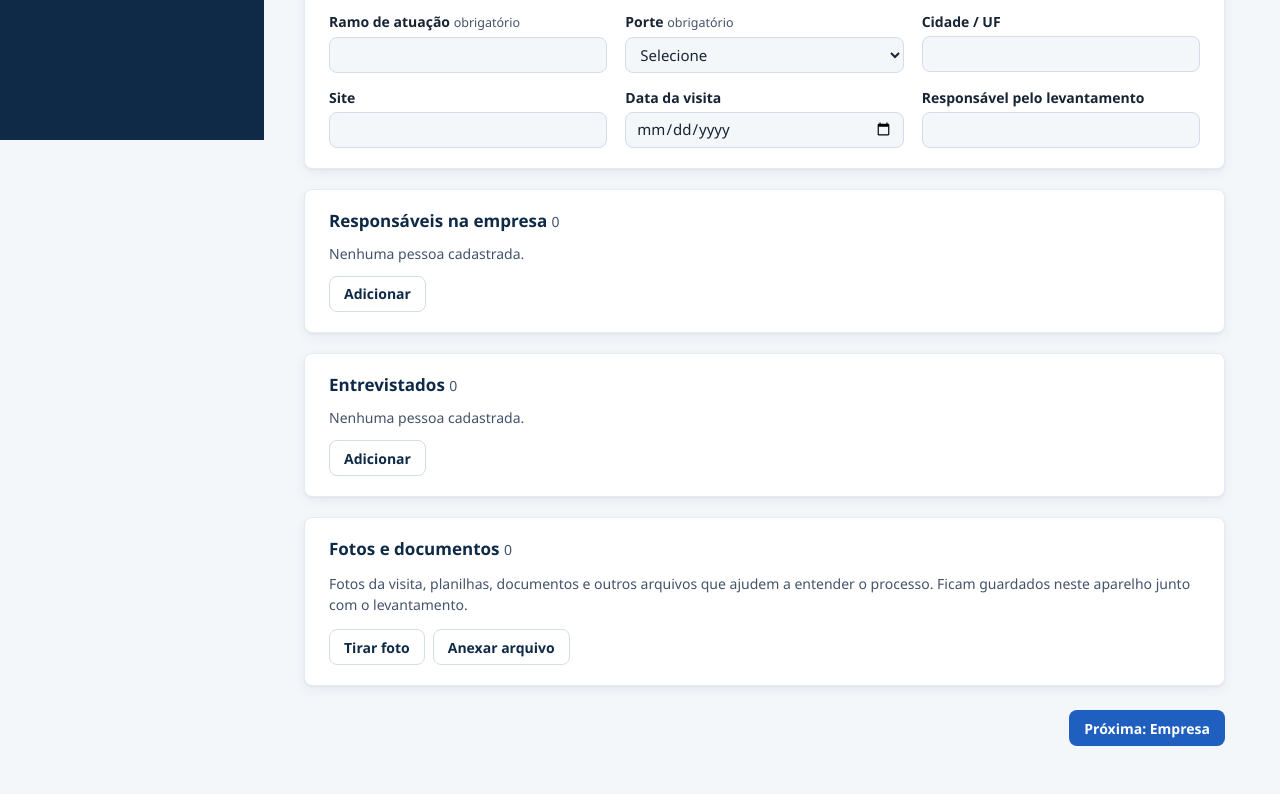
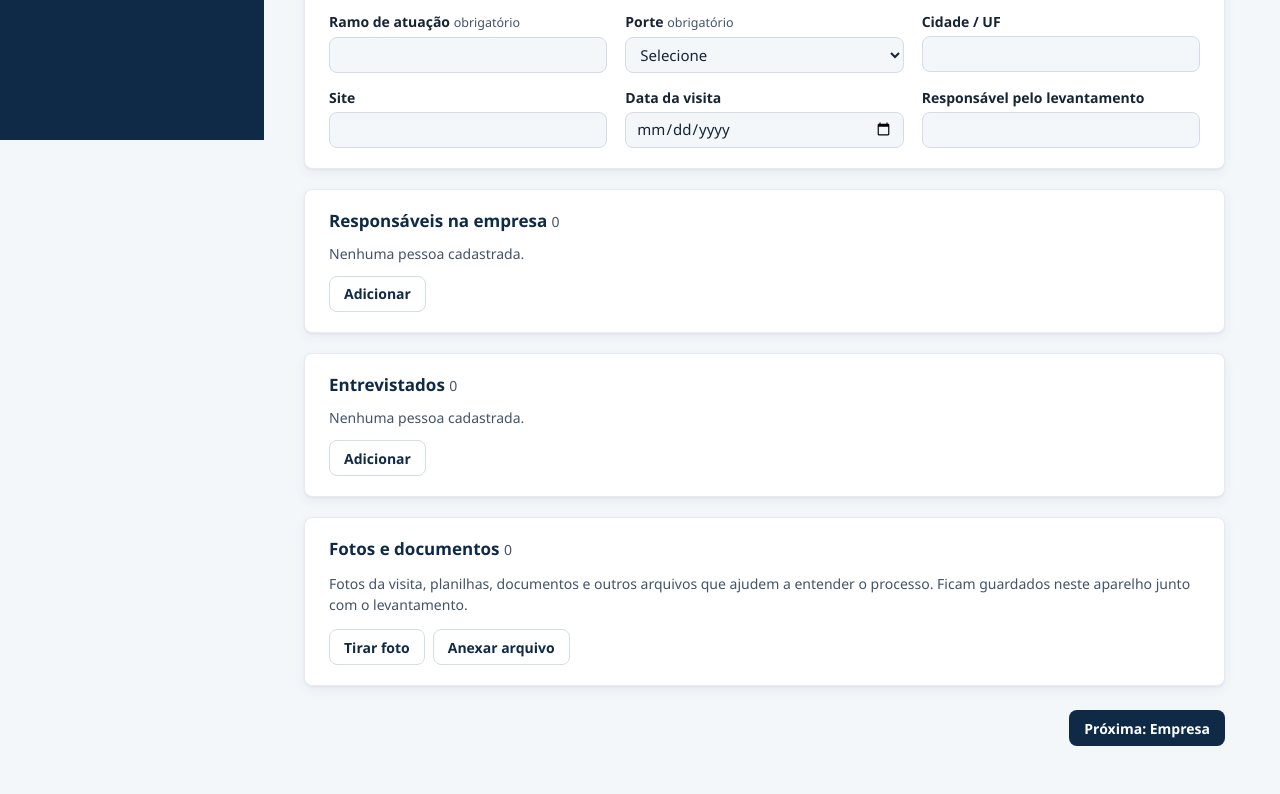
Before and after one commit to JaissonTallison/Requisio, a plain HTML site: page index.html in a window 1280 px wide. Shown: the part 660-1454 px from the top of the page. Drawn offline with Linux system fonts and the light colour scheme.

Commit message:
fix(interface): botões principais na cor do menu lateral
- Botões de ação principal em azul-marinho, igual ao sidebar

Co-Authored-By: Claude Opus 5.5 <noreply@anthropic.com>

```diff
--- a/css/estilos.css
+++ b/css/estilos.css
@@ -61,8 +61,8 @@ button, input, select, textarea { font: inherit; color: inherit; }
   border-radius: var(--raio); border: 1px solid transparent;
   font-size: 14px; font-weight: 600; cursor: pointer; white-space: nowrap;
 }
-.btn-pri { background: var(--azul); color: var(--branco); }
-.btn-pri:hover { background: var(--azul-esc); }
+.btn-pri { background: var(--marinho); color: var(--branco); }
+.btn-pri:hover { background: var(--marinho-2); }
 .btn-sec { background: var(--branco); color: var(--marinho); border-color: var(--borda); }
 .btn-sec:hover { border-color: var(--azul); color: var(--azul); }
 .btn-link { background: none; border: 0; padding: 4px 6px; color: var(--azul); font-size: 14px; font-weight: 600; cursor: pointer; border-radius: var(--raio); }
```
